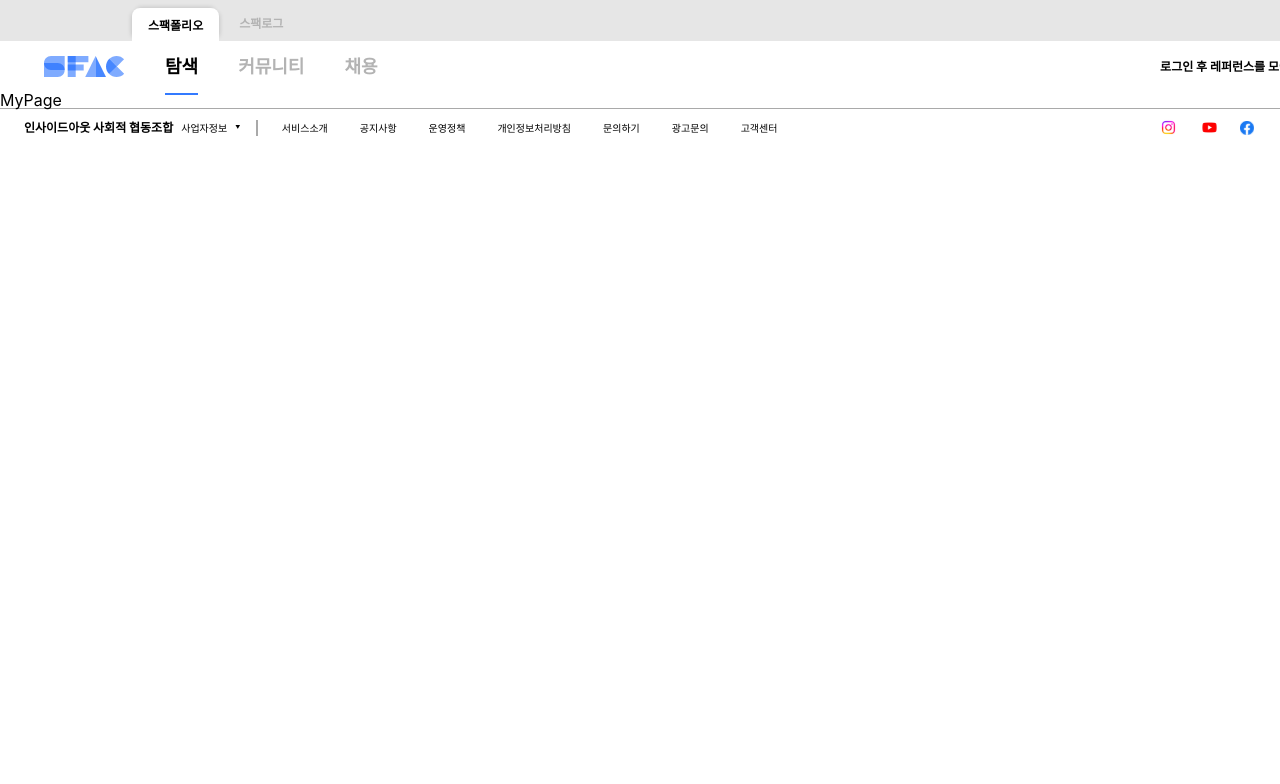
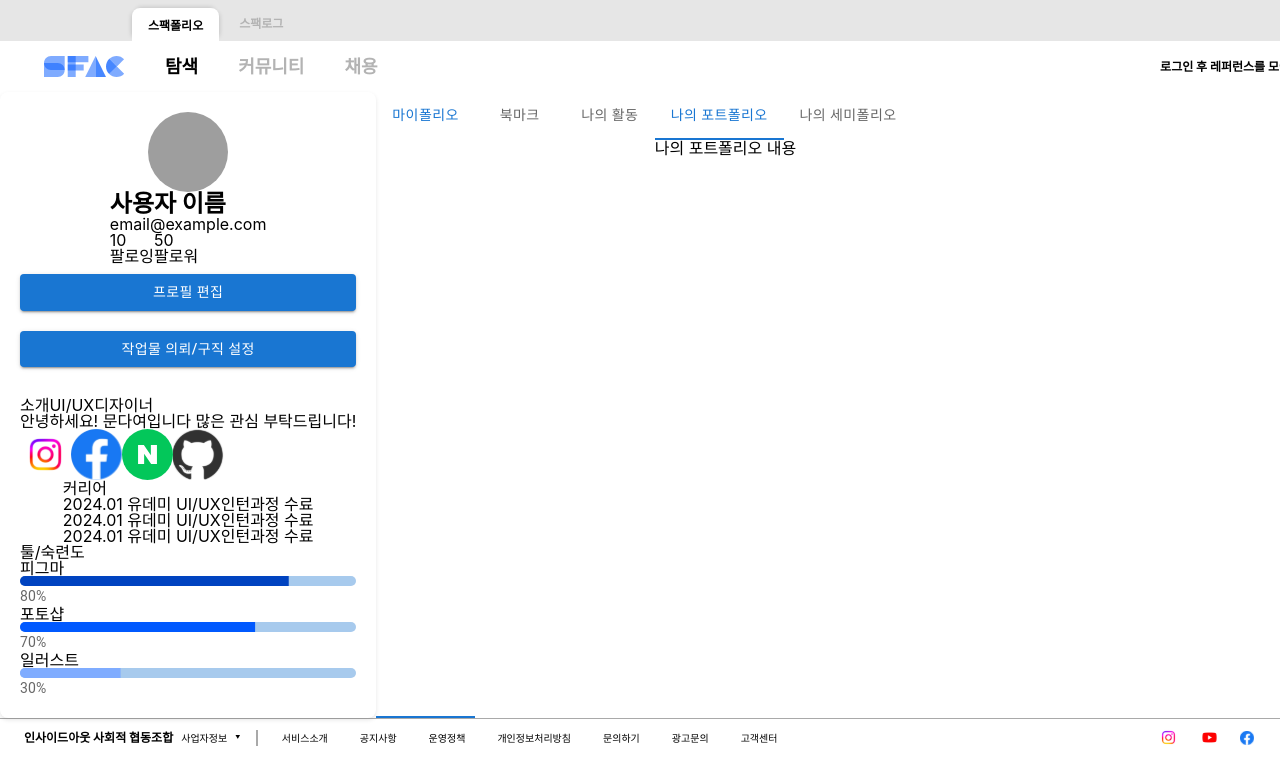
Before and after one commit to 9weeks-app-web/Team-8, a React (Vite) app in the folder 8-bit/: page /mypage in a window 1280 px wide. Shown: the top 784 px of the page. Built offline with nearby package versions, Linux system fonts and the light colour scheme; no server answers; grey boxes are pictures that could not be loaded; a web font is replaced by a local one.

Commit message:
✨[Feature] 마이페이지 마크업, 스타일링 작업#38

```diff
--- a/8-bit/src/components/HomeBanner.tsx
+++ b/8-bit/src/components/HomeBanner.tsx
@@ -1,17 +1,17 @@
 import styled from "@emotion/styled";
-import TextField from "@mui/material/TextField";
-import { Common } from "../styles/common";
 import SearchIcon from "@mui/icons-material/Search";
 import Button from "@mui/material/Button";
 import InputAdornment from "@mui/material/InputAdornment";
+import TextField from "@mui/material/TextField";
 import { useState } from "react";
+import { Common } from "../styles/common";
 
+import CloseIcon from "@mui/icons-material/Close";
 import "swiper/css";
 import "swiper/css/navigation";
 import "swiper/css/pagination";
 import { Autoplay, Navigation, Pagination } from "swiper/modules";
 import { Swiper, SwiperSlide } from "swiper/react";
-import CloseIcon from "@mui/icons-material/Close";
 
 const Section = styled.section`
   width: 1440px;
--- a/8-bit/src/components/HomeServices.tsx
+++ b/8-bit/src/components/HomeServices.tsx
@@ -1,6 +1,7 @@
 import styled from "@emotion/styled";
 import ChevronRightIcon from "@mui/icons-material/ChevronRight";
 import StarIcon from "@mui/icons-material/Star"; // Material-UI에서 별 아이콘 임포트
+import Button from "@mui/material/Button";
 import { useState } from "react";
 import { Link } from "react-router-dom";
 import "swiper/css";
@@ -8,7 +9,6 @@ import "swiper/css/navigation";
 import { Navigation } from "swiper/modules";
 import { Swiper, SwiperSlide } from "swiper/react";
 import { Common } from "../styles/common";
-import Button from "@mui/material/Button";
 
 interface TabButtonProps {
   isActive: boolean;
--- /dev/null
+++ b/8-bit/src/components/mypage/MainContent.tsx
@@ -0,0 +1,118 @@
+import { useState } from "react";
+import { Tabs, Tab } from "@mui/material";
+
+interface TabPanelProps {
+  children?: React.ReactNode;
+  index: number;
+  value: number;
+}
+
+// 개별 탭의 컨텐츠를 렌더링할 컴포넌트
+function TabPanel(props: TabPanelProps) {
+  const { children, value, index, ...other } = props;
+
+  return (
+    <div
+      role="tabpanel"
+      hidden={value !== index}
+      id={`simple-tabpanel-${index}`}
+      aria-labelledby={`simple-tab-${index}`}
+      {...other}
+    >
+      {value === index && <>{children}</>}
+    </div>
+  );
+}
+
+// 메인 컴포넌트
+function MainContent() {
+  const [tabIndex, setTabIndex] = useState<number>(0);
+  const [subTabIndex, setSubTabIndex] = useState<number>(0);
+
+  const handleTabChange = (newValue: number) => {
+    setTabIndex(newValue);
+  };
+
+  const handleSubTabChange = (newValue: number) => {
+    setSubTabIndex(newValue);
+  };
+
+  return (
+    <>
+      <Tabs
+        value={tabIndex}
+        onChange={(_event, newValue) => handleTabChange(newValue)}
+        aria-label="main tabs"
+      >
+        <Tab label="마이폴리오" />
+        <Tab label="북마크" />
+        <Tab label="나의 활동" />
+      </Tabs>
+
+      <TabPanel value={tabIndex} index={0}>
+        <Tabs
+          value={subTabIndex}
+          onChange={(_event, newValue) => handleSubTabChange(newValue)}
+          aria-label="sub tabs"
+        >
+          <Tab label="나의 포트폴리오" />
+          <Tab label="나의 세미폴리오" />
+        </Tabs>
+        <TabPanel value={subTabIndex} index={0}>
+          나의 포트폴리오 내용
+        </TabPanel>
+        <TabPanel value={subTabIndex} index={1}>
+          나의 세미폴리오 내용
+        </TabPanel>
+      </TabPanel>
+
+      <TabPanel value={tabIndex} index={1}>
+        <Tabs
+          value={subTabIndex}
+          onChange={(_event, newValue) => handleSubTabChange(newValue)}
+          aria-label="sub tabs"
+        >
+          <Tab label="포트폴리오" />
+          <Tab label="세미폴리오" />
+          <Tab label="커뮤니티" />
+          <Tab label="체용공고" />
+        </Tabs>
+        <TabPanel value={subTabIndex} index={0}>
+          포트폴리오 북마크
+        </TabPanel>
+        <TabPanel value={subTabIndex} index={1}>
+          세미폴리오 북마크
+        </TabPanel>
+        <TabPanel value={subTabIndex} index={2}>
+          커뮤니티 북마크
+        </TabPanel>
+        <TabPanel value={subTabIndex} index={3}>
+          체용공고 북마크
+        </TabPanel>
+      </TabPanel>
+
+      <TabPanel value={tabIndex} index={2}>
+        <Tabs
+          value={subTabIndex}
+          onChange={(_event, newValue) => handleSubTabChange(newValue)}
+          aria-label="sub tabs"
+        >
+          <Tab label="내가 쓴 댓글" />
+          <Tab label="내가 쓴 게시글" />
+          <Tab label="멘토링" />
+        </Tabs>
+        <TabPanel value={subTabIndex} index={0}>
+          내가 쓴 댓글 리스트
+        </TabPanel>
+        <TabPanel value={subTabIndex} index={1}>
+          내가 쓴 게시글 리스트
+        </TabPanel>
+        <TabPanel value={subTabIndex} index={2}>
+          멘토링 리스트
+        </TabPanel>
+      </TabPanel>
+    </>
+  );
+}
+
+export default MainContent;
--- /dev/null
+++ b/8-bit/src/components/mypage/ProfileSidebarComponent.tsx
@@ -0,0 +1,142 @@
+import styled from "@emotion/styled";
+import Avatar from "@mui/material/Avatar";
+import Button from "@mui/material/Button";
+import SkillBar from "../mypage/SkillBar";
+import { Common } from "../../styles/common";
+
+const ProfileSidebar = styled.aside`
+  background: ${Common.colors.neutral[0]};
+  padding: 20px;
+  border-radius: 8px;
+  box-shadow: 0 2px 4px rgba(0, 0, 0, 0.1);
+  display: flex;
+  flex-direction: column;
+  align-items: center;
+  /* position: absolute;
+  top: 200px;
+  left: 24px; */
+`;
+
+const ProfileInfo = styled.div`
+  display: flex;
+  flex-direction: column;
+  // 여기에 추가 스타일을 적용하세요.
+`;
+const UserName = styled.h2`
+  // 이름 스타일을 적용하세요.
+`;
+
+const UserEmail = styled.span`
+  // 이메일 스타일을 적용하세요.
+`;
+
+const UserFollow = styled.div`
+  display: flex;
+`;
+
+const Following = styled.div``;
+
+const Follower = styled.div``;
+
+const EditProfileButton = styled(Button)`
+  margin: 10px 0;
+  width: 100%;
+`;
+const RequestJobSettingButton = styled(Button)`
+  margin: 10px 0;
+  width: 100%;
+`;
+
+const Introduction = styled.div`
+  margin-top: 20px;
+  width: 100%;
+`;
+
+const IntroductionBadge = styled.span``;
+
+const IntroductionSns = styled.div`
+  display: flex;
+  & > div {
+    width: 51px;
+    height: 51px;
+    border-radius: 100%;
+    & > img {
+      width: 100%;
+      height: 100%;
+      object-fit: cover;
+    }
+  }
+`;
+
+const Career = styled.div`
+  display: flex;
+  flex-direction: column;
+`;
+
+const Skills = styled.div`
+  display: flex;
+  flex-direction: column;
+  width: 100%;
+`;
+
+function ProfileSidebarComponent() {
+  return (
+    <ProfileSidebar>
+      <Avatar
+        sx={{ width: 80, height: 80 }}
+        src="path_to_avatar_image.jpg"
+        alt="User Name"
+      />
+      <ProfileInfo>
+        <UserName>사용자 이름</UserName>
+        <UserEmail>email@example.com</UserEmail>
+        <UserFollow>
+          <Following>
+            <span>10</span>
+            <p>팔로잉</p>
+          </Following>
+          <Follower>
+            <span>50</span>
+            <p>팔로워</p>
+          </Follower>
+        </UserFollow>
+      </ProfileInfo>
+      <EditProfileButton variant="contained">프로필 편집</EditProfileButton>
+      <RequestJobSettingButton variant="contained">
+        작업물 의뢰/구직 설정
+      </RequestJobSettingButton>
+
+      <Introduction>
+        <span>소개</span>
+        <IntroductionBadge>UI/UX디자이너</IntroductionBadge>
+        <p>안녕하세요! 문다여입니다 많은 관심 부탁드립니다!</p>
+        <IntroductionSns>
+          <div>
+            <img src="/instagram.svg" alt="인스타그램" />
+          </div>
+          <div>
+            <img src="/facebook.svg" alt="페이스북" />
+          </div>
+          <div>
+            <img src="/naversns.svg" alt="네이버" />
+          </div>
+          <div>
+            <img src="/githubsns.svg" alt="깃헙" />
+          </div>
+        </IntroductionSns>
+      </Introduction>
+      <Career>
+        <span>커리어</span>
+        <p>2024.01 유데미 UI/UX인턴과정 수료</p>
+        <p>2024.01 유데미 UI/UX인턴과정 수료</p>
+        <p>2024.01 유데미 UI/UX인턴과정 수료</p>
+      </Career>
+      <Skills>
+        <span>툴/숙련도</span>
+        <SkillBar />
+      </Skills>
+    </ProfileSidebar>
+  );
+}
+
+export default ProfileSidebarComponent;
--- /dev/null
+++ b/8-bit/src/components/mypage/SkillBar.tsx
@@ -0,0 +1,64 @@
+import styled from "@emotion/styled";
+import { Common } from "../../styles/common";
+import LinearProgress from "@mui/material/LinearProgress";
+import Typography from "@mui/material/Typography";
+
+const SkillBars = styled.div`
+  display: flex;
+  flex-direction: column;
+`;
+
+const SkillName = styled.p``;
+
+function SkillBar({ label, value }: { label: string; value: number }) {
+  // value는 0 ~ 100 사이의 숫자입니다.
+  // 여기서 value는 숙련도 수준을 퍼센트로 나타냅니다.
+
+  const normaliseValue = (value: number) => {
+    // 상(100), 중(50), 하(25) 수준에 따라 색상을 정의할 수 있습니다.
+    if (value >= 75) {
+      return Common.colors.primary[150]; // 상
+    } else if (value >= 50) {
+      return Common.colors.primary[100]; // 중
+    } else {
+      return Common.colors.primary[50]; // 하
+    }
+  };
+
+  return (
+    <>
+      <SkillName>{label}</SkillName>
+      <LinearProgress
+        variant="determinate"
+        value={value}
+        sx={{
+          height: 10,
+          borderRadius: 5,
+          [`& .MuiLinearProgress-bar`]: {
+            backgroundColor: normaliseValue(value),
+          },
+        }}
+      />
+      <Typography variant="body2" color="textSecondary">{`${Math.round(
+        value
+      )}%`}</Typography>
+    </>
+  );
+}
+
+export default function SkillsList() {
+  // 예시로 몇 가지 기술을 정의합니다.
+  const skills = [
+    { name: "피그마", level: 80 },
+    { name: "포토샵", level: 70 },
+    { name: "일러스트", level: 30 },
+  ];
+
+  return (
+    <SkillBars>
+      {skills.map((skill, index) => (
+        <SkillBar key={index} label={skill.name} value={skill.level} />
+      ))}
+    </SkillBars>
+  );
+}
--- a/8-bit/src/pages/MyPage.tsx
+++ /dev/null
@@ -1,5 +0,0 @@
-function MyPage() {
-  return <div>MyPage</div>;
-}
-
-export default MyPage;
--- /dev/null
+++ b/8-bit/src/pages/mypage/MyPage.tsx
@@ -0,0 +1,22 @@
+import styled from "@emotion/styled";
+import ProfileSidebarComponent from "../../components/mypage/ProfileSidebarComponent";
+import MainContent from "../../components/mypage/MainContent";
+
+const PageLayout = styled.section`
+  display: flex;
+  position: relative;
+`;
+
+// const MainContent = styled.section``;
+
+const MyPage = () => {
+  return (
+    <PageLayout>
+      <ProfileSidebarComponent />
+      {/* <MainContent></MainContent> */}
+      <MainContent />
+    </PageLayout>
+  );
+};
+
+export default MyPage;
--- a/8-bit/src/routes.tsx
+++ b/8-bit/src/routes.tsx
@@ -1,19 +1,19 @@
 import { createBrowserRouter } from "react-router-dom";
+import NoFooterLayout from "./layout/NoFooterLayout";
 import RootLayout from "./layout/RootLayout";
-import NoFooterLayout from "./layout/NoFooterLayout";
 import Home from "./pages/Home";
+import MyPage from "./pages/mypage/MyPage";
 import SignIn from "./pages/auth/SignIn";
 import SignUp from "./pages/auth/SignUp";
-import MyPage from "./pages/MyPage";
 
+import FindId from "./pages/auth/FindId";
+import FindPassword from "./pages/auth/FindPassword";
+import SignupSuccess from "./pages/auth/SignupSuccess";
+import SignupTwo from "./pages/auth/SignupTwo";
+import CommunityBoard from "./pages/community/CommunityBoard";
 import CommunityHome from "./pages/community/CommunityHome";
 import CommunityHot from "./pages/community/CommunityHot";
 import CommunityQna from "./pages/community/CommunityQna";
-import CommunityBoard from "./pages/community/CommunityBoard";
-import SignupTwo from "./pages/auth/SignupTwo";
-import SignupSuccess from "./pages/auth/SignupSuccess";
-import FindId from "./pages/auth/FindId";
-import FindPassword from "./pages/auth/FindPassword";
 
 const router = createBrowserRouter([
   {
@@ -21,7 +21,6 @@ const router = createBrowserRouter([
     element: <RootLayout />,
     children: [
       { index: true, element: <Home /> },
-      { path: "mypage", element: <MyPage /> },
       { path: "community/hot", element: <CommunityHot /> },
       { path: "community/qna", element: <CommunityQna /> },
       { path: "community/board", element: <CommunityBoard /> },
@@ -32,6 +31,16 @@ const router = createBrowserRouter([
     element: <RootLayout />,
     children: [
       { index: true, element: <CommunityHome /> },
+      { path: "qna", element: <MyPage /> },
+      { path: "hot", element: <MyPage /> },
+      { path: "board", element: <MyPage /> },
+    ],
+  },
+  {
+    path: "/mypage",
+    element: <RootLayout />,
+    children: [
+      { index: true, element: <MyPage /> },
       { path: "qna", element: <MyPage /> },
       { path: "hot", element: <MyPage /> },
       { path: "board", element: <MyPage /> },
@@ -66,7 +75,7 @@ const router = createBrowserRouter([
     path: "/findPassword",
     element: <NoFooterLayout />,
     children: [{ index: true, element: <FindPassword /> }],
-  }
+  },
 ]);
 
 export default router;
```
Also changed, not shown: 8-bit/public/githubsns.svg (added).
